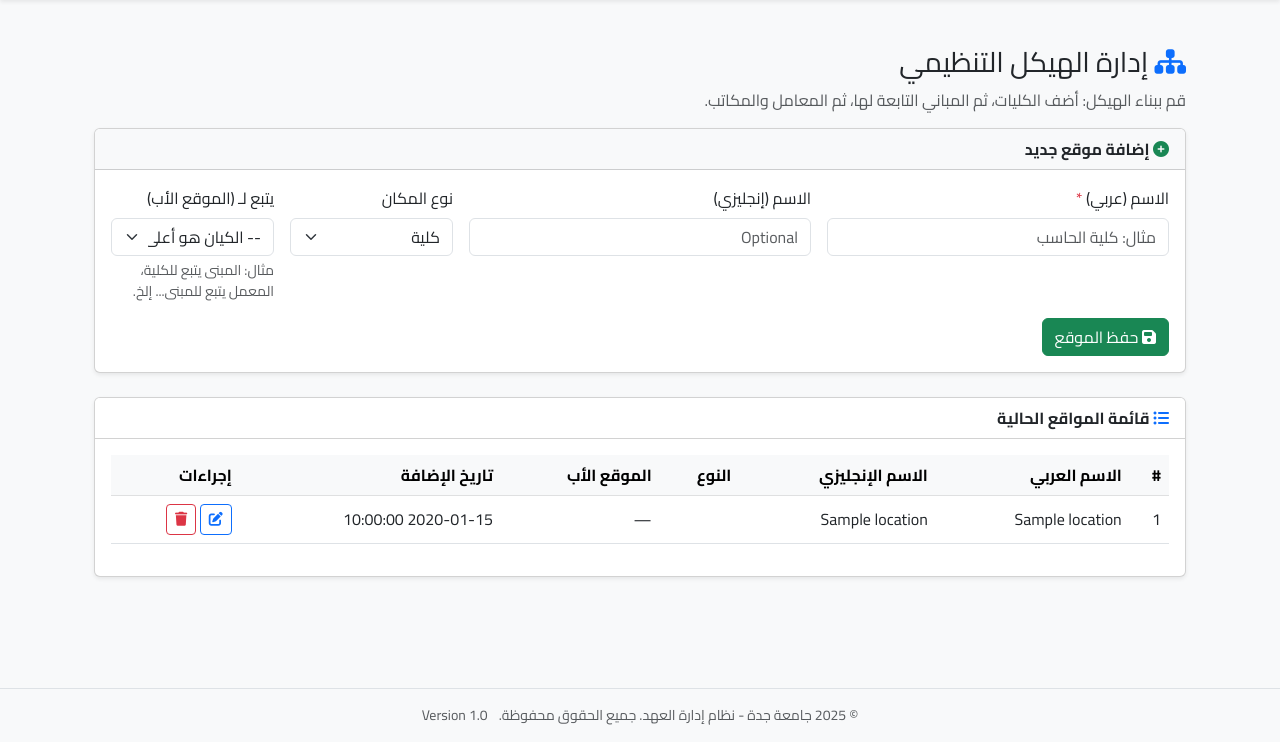
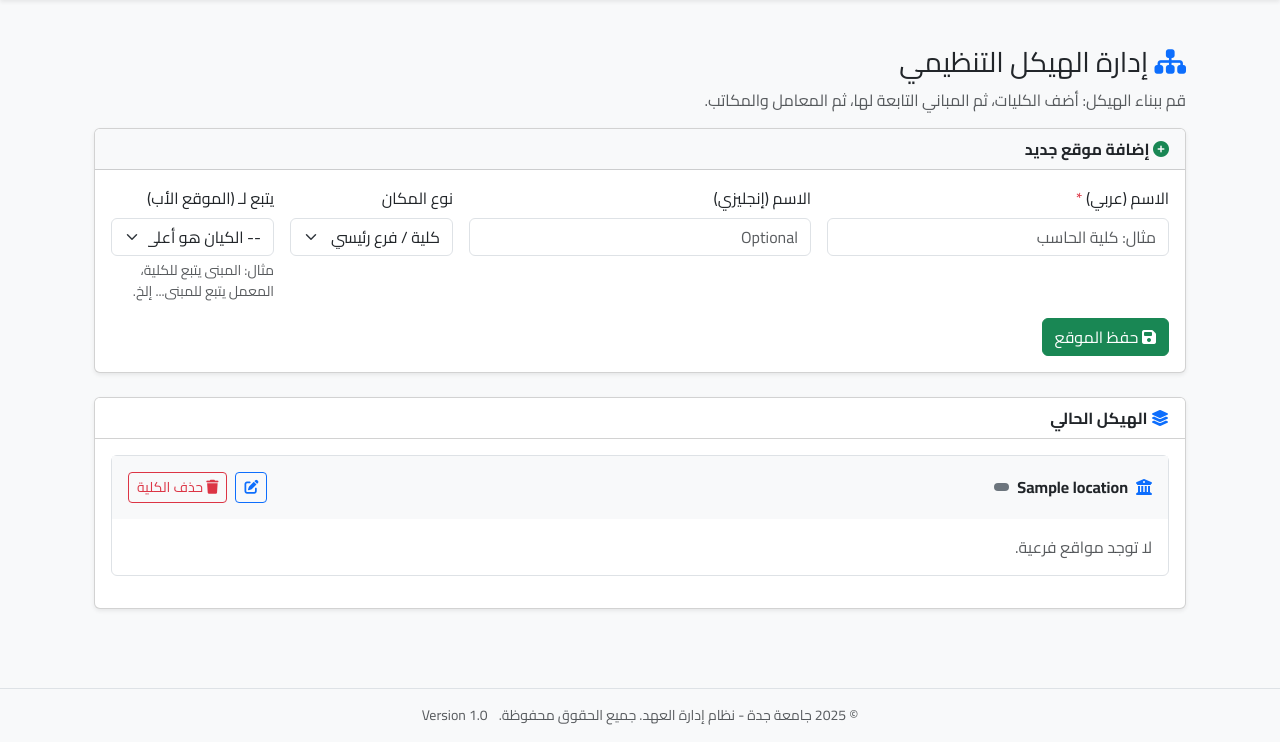
Before and after one commit to Azvibmix1Azvibmix1/it_inventory, a PHP site: page /it_inventory/locations in a window 1280 px wide. Shown: the part 58-800 px from the top of the page. Run offline with PHP 8.4, Linux system fonts and the light colour scheme; the visitor is signed in with stand-in values (Sample User, id 1); tables that the repository leaves empty or names only in its code hold one stand-in row (values such as "Sample post").

Commit message:
Fix navbar & layout issues

```diff
--- a/app/controllers/LocationsController.php
+++ b/app/controllers/LocationsController.php
@@ -6,7 +6,7 @@ class LocationsController extends Controller
 
     public function __construct()
     {
-        // لازم يكون مسجل دخول
+        // لازم يكون مسجّل دخول
         if (!isLoggedIn()) {
             redirect('index.php?page=login');
         }
@@ -14,47 +14,49 @@ class LocationsController extends Controller
         $this->locationModel = $this->model('Location');
     }
 
-    // صفحة عرض المواقع (الهيكل كامل)
+    /**
+     * صفحة عرض الهيكل + نموذج إضافة موقع جديد
+     */
     public function index()
     {
-        // نجيب كل المواقع، ونستخدمها في الجدول + القوائم المنسدلة
         $locations = $this->locationModel->getAll();
 
         $data = [
-            'locations'  => $locations,
-            // حقول جاهزة للنموذج (لتفادي undefined index)
-            'name_ar'    => '',
-            'name_en'    => '',
-            'type'       => '',
-            'parent_id'  => '',
-            'name_err'   => ''
+            'locations' => $locations,
+            'name_ar'   => '',
+            'name_en'   => '',
+            'type'      => 'College',
+            'parent_id' => '',
+            'name_err'  => '',
         ];
 
         $this->view('locations/index', $data);
     }
 
-    // إضافة موقع جديد (فرع / كلية / مبنى / طابق / معمل / مكتب / مستودع)
+    /**
+     * إضافة موقع جديد (كلية / مبنى / طابق / معمل / مكتب / مستودع)
+     */
     public function add()
     {
-        // صلاحية بسيطة: نخلي فقط المديرين والسوبر أدمن
+        // صلاحية: المديرين + السوبر أدمن فقط
         if (!isSuperAdmin() && !isManager()) {
             flash('access_denied', 'إضافة المواقع مسموحة للمديرين فقط', 'alert alert-danger');
             redirect('index.php?page=locations/index');
             exit;
         }
 
-        if ($_SERVER['REQUEST_METHOD'] == 'POST') {
-
+        if ($_SERVER['REQUEST_METHOD'] === 'POST') {
             $_POST = filter_input_array(INPUT_POST, FILTER_SANITIZE_STRING);
 
             $data = [
                 'name_ar'   => trim($_POST['name_ar'] ?? ''),
                 'name_en'   => trim($_POST['name_en'] ?? ''),
                 'type'      => trim($_POST['type'] ?? 'Building'),
-                'parent_id' => !empty($_POST['parent_id']) ? trim($_POST['parent_id']) : null,
-                'name_err'  => ''
+                'parent_id' => !empty($_POST['parent_id']) ? (int) $_POST['parent_id'] : null,
+                'name_err'  => '',
             ];
 
+            // تحقق بسيط
             if (empty($data['name_ar'])) {
                 $data['name_err'] = 'الاسم العربي مطلوب';
             }
@@ -67,37 +69,36 @@ class LocationsController extends Controller
                     die('خطأ في قاعدة البيانات أثناء إضافة الموقع');
                 }
             } else {
-                // نرجع لنفس الصفحة ونظهر رسالة الخطأ
-                flash('location_msg', $data['name_err'], 'alert alert-danger');
-                redirect('index.php?page=locations/index');
+                // لو فيه خطأ نرجّع نفس الصفحة مع القائمة كاملة
+                $data['locations'] = $this->locationModel->getAll();
+                $this->view('locations/index', $data);
             }
-
         } else {
             // GET → رجع لصفحة المواقع
             redirect('index.php?page=locations/index');
         }
     }
 
-    // تعديل موقع
+    /**
+     * تعديل موقع
+     */
     public function edit($id)
     {
-        // صلاحية للمديرين / السوبر أدمن
         if (!isSuperAdmin() && !isManager()) {
             flash('access_denied', 'تعديل المواقع مسموح للمديرين فقط', 'alert alert-danger');
             redirect('index.php?page=locations/index');
             exit;
         }
 
-        if ($_SERVER['REQUEST_METHOD'] == 'POST') {
-
+        if ($_SERVER['REQUEST_METHOD'] === 'POST') {
             $_POST = filter_input_array(INPUT_POST, FILTER_SANITIZE_STRING);
 
             $data = [
-                'id'        => $id,
+                'id'        => (int) $id,
                 'name_ar'   => trim($_POST['name_ar'] ?? ''),
                 'name_en'   => trim($_POST['name_en'] ?? ''),
                 'type'      => trim($_POST['type'] ?? ''),
-                'parent_id' => !empty($_POST['parent_id']) ? trim($_POST['parent_id']) : null
+                'parent_id' => !empty($_POST['parent_id']) ? (int) $_POST['parent_id'] : null,
             ];
 
             if ($this->locationModel->update($data)) {
@@ -106,33 +107,33 @@ class LocationsController extends Controller
             } else {
                 die('حدث خطأ أثناء تحديث بيانات الموقع');
             }
-
         } else {
-            // GET: عرض الفورم مع بيانات الموقع
-            $location   = $this->locationModel->getLocationById($id);
-            $locations  = $this->locationModel->getAll();
+            // GET → نعرض نموذج التعديل
+            $location  = $this->locationModel->getLocationById($id);
+            $locations = $this->locationModel->getAll();
 
             if (!$location) {
                 redirect('index.php?page=locations/index');
             }
 
             $data = [
-                'id'         => $id,
-                'name_ar'    => $location->name_ar,
-                'name_en'    => $location->name_en,
-                'type'       => $location->type,
-                'parent_id'  => $location->parent_id,
-                'locations'  => $locations
+                'id'        => $location->id,
+                'name_ar'   => $location->name_ar,
+                'name_en'   => $location->name_en,
+                'type'      => $location->type,
+                'parent_id' => $location->parent_id,
+                'locations' => $locations,
             ];
 
             $this->view('locations/edit', $data);
         }
     }
 
-    // حذف موقع
+    /**
+     * حذف موقع
+     */
     public function delete($id = null)
     {
-        // صلاحية للمديرين / السوبر أدمن
         if (!isSuperAdmin() && !isManager()) {
             flash('access_denied', 'حذف المواقع مسموح للمديرين فقط', 'alert alert-danger');
             redirect('index.php?page=locations/index');
@@ -140,7 +141,7 @@ class LocationsController extends Controller
         }
 
         if (empty($id)) {
-            $id = isset($_GET['id']) ? (int)$_GET['id'] : 0;
+            $id = isset($_GET['id']) ? (int) $_GET['id'] : 0;
         }
 
         if ($this->locationModel->delete($id)) {
--- a/app/helpers/session_helper.php
+++ b/app/helpers/session_helper.php
@@ -39,17 +39,21 @@ function currentRole() {
     return $_SESSION['user_role'] ?? 'user';
 }
 
-function isUser() {
+function isUser()      {
     return currentRole() === 'user';
 }
 
 function isManager() {
-    return currentRole() === 'manager';
+    $role = currentRole();
+    // نخلي admin له صلاحيات المدير
+    return $role === 'manager' || $role === 'admin';
 }
 
 function isSuperAdmin() {
+    // السوبر أدمن بس هو اللي له صلاحية كاملة
     return currentRole() === 'superadmin';
 }
+
 
 /**
  * صلاحيات مرنة (RBAC)
--- a/app/views/locations/index.php
+++ b/app/views/locations/index.php
@@ -1,7 +1,29 @@
 <?php require_once APPROOT . '/views/layouts/header.php'; ?>
+
+<?php
+// تأكد أن المصفوفة موجودة
+$locations = $data['locations'] ?? [];
+
+// تجميع حسب الـ parent_id عشان نرسم شجرة
+$byParent = [];
+foreach ($locations as $loc) {
+    $pid = $loc->parent_id;
+    if ($pid === null) {
+        $pid = 0; // الجذور
+    }
+    if (!isset($byParent[$pid])) {
+        $byParent[$pid] = [];
+    }
+    $byParent[$pid][] = $loc;
+}
+
+// الجذور = مواقع بدون parent_id
+$roots = $byParent[0] ?? [];
+?>
 
 <div class="container mt-4">
 
+    <!-- عنوان -->
     <div class="row mb-3">
         <div class="col-md-8">
             <h1 class="h3">
@@ -14,11 +36,7 @@
         </div>
     </div>
 
-    <?php if (flash('location_msg')): ?>
-        <!-- الرسالة تظهر من session_helper إن كنت مسويها ترجع القيمة -->
-    <?php endif; ?>
-
-    <!-- إضافة موقع جديد -->
+    <!-- نموذج إضافة موقع جديد -->
     <div class="card shadow-sm mb-4">
         <div class="card-header bg-light d-flex justify-content-between align-items-center">
             <span class="fw-bold">
@@ -34,6 +52,7 @@
                     <input type="text"
                            name="name_ar"
                            class="form-control"
+                           value="<?php echo htmlspecialchars($data['name_ar'] ?? ''); ?>"
                            placeholder="مثال: كلية الحاسب"
                            required>
                 </div>
@@ -43,19 +62,29 @@
                     <input type="text"
                            name="name_en"
                            class="form-control"
+                           value="<?php echo htmlspecialchars($data['name_en'] ?? ''); ?>"
                            placeholder="Optional">
                 </div>
 
                 <div class="col-md-2">
                     <label class="form-label">نوع المكان</label>
                     <select name="type" class="form-select">
-                        <option value="College">كلية</option>
-                        <option value="Branch">فرع رئيسي</option>
-                        <option value="Building">مبنى</option>
-                        <option value="Floor">طابق</option>
-                        <option value="Lab">معمل</option>
-                        <option value="Office">مكتب</option>
-                        <option value="Store">مستودع</option>
+                        <?php
+                        $currentType = $data['type'] ?? 'College';
+                        $types = [
+                            'College'  => 'كلية / فرع رئيسي',
+                            'Building' => 'مبنى',
+                            'Floor'    => 'طابق',
+                            'Lab'      => 'معمل',
+                            'Office'   => 'مكتب',
+                            'Store'    => 'مستودع',
+                        ];
+                        foreach ($types as $value => $label):
+                        ?>
+                            <option value="<?php echo $value; ?>" <?php echo ($currentType === $value ? 'selected' : ''); ?>>
+                                <?php echo $label; ?>
+                            </option>
+                        <?php endforeach; ?>
                     </select>
                 </div>
 
@@ -63,18 +92,25 @@
                     <label class="form-label">يتبع لـ (الموقع الأب)</label>
                     <select name="parent_id" class="form-select">
                         <option value="">-- الكيان هو أعلى مستوى --</option>
-                        <?php if (!empty($data['locations'])): ?>
-                            <?php foreach ($data['locations'] as $loc): ?>
-                                <option value="<?php echo $loc->id; ?>">
-                                    <?php echo $loc->name_ar . ' - ' . $loc->type; ?>
+                        <?php foreach ($locations as $loc): ?>
+                            <option value="<?php echo $loc->id; ?>"
+                                <?php echo (!empty($data['parent_id']) && $data['parent_id'] == $loc->id) ? 'selected' : ''; ?>>
+                                <?php echo htmlspecialchars($loc->name_ar) . ' - ' . $loc->type; ?>
                             </option>
                         <?php endforeach; ?>
-                        <?php endif; ?>
                     </select>
                     <div class="form-text">
                         مثال: المبنى يتبع للكلية، المعمل يتبع للمبنى... إلخ.
                     </div>
                 </div>
+
+                <?php if (!empty($data['name_err'])): ?>
+                    <div class="col-12">
+                        <div class="alert alert-danger mb-0">
+                            <?php echo htmlspecialchars($data['name_err']); ?>
+                        </div>
+                    </div>
+                <?php endif; ?>
 
                 <div class="col-12">
                     <button type="submit" class="btn btn-success">
@@ -86,87 +122,122 @@
         </div>
     </div>
 
-    <!-- جدول المواقع -->
-    <div class="card shadow-sm">
-        <div class="card-header bg-white">
+    <!-- عرض الهيكل الحالي (هرمي) -->
+    <div class="card shadow-sm mb-4">
+        <div class="card-header bg-white d-flex justify-content-between align-items-center">
             <span class="fw-bold">
-                <i class="fa fa-list-ul text-primary"></i>
-                قائمة المواقع الحالية
+                <i class="fa fa-layer-group text-primary"></i>
+                الهيكل الحالي
             </span>
         </div>
         <div class="card-body">
-            <?php if (!empty($data['locations'])): ?>
-                <div class="table-responsive">
-                    <table class="table table-hover align-middle">
-                        <thead class="table-light">
-                            <tr>
-                                <th>#</th>
-                                <th>الاسم العربي</th>
-                                <th>الاسم الإنجليزي</th>
-                                <th>النوع</th>
-                                <th>الموقع الأب</th>
-                                <th>تاريخ الإضافة</th>
-                                <th>إجراءات</th>
-                            </tr>
-                        </thead>
-                        <tbody>
-                            <?php foreach ($data['locations'] as $loc): ?>
-                                <tr>
-                                    <td><?php echo $loc->id; ?></td>
-                                    <td><?php echo htmlspecialchars($loc->name_ar); ?></td>
-                                    <td><?php echo htmlspecialchars($loc->name_en); ?></td>
-                                    <td>
+
+            <?php if (empty($roots)): ?>
+                <p class="text-muted mb-0">
+                    لا توجد أي مواقع مضافة حالياً. ابدأ بإضافة الكلية الأولى من النموذج أعلاه.
+                </p>
+            <?php else: ?>
+
+                <?php foreach ($roots as $root): ?>
+                    <?php $children = $byParent[$root->id] ?? []; ?>
+
+                    <div class="mb-3 border rounded">
+                        <!-- الكلية / الفرع -->
+                        <div class="d-flex justify-content-between align-items-center p-3 bg-light">
+                            <div class="d-flex align-items-center gap-2">
+                                <i class="fa fa-university text-primary"></i>
+                                <strong><?php echo htmlspecialchars($root->name_ar); ?></strong>
+                                <span class="badge bg-secondary">
                                     <?php
-                                            switch ($loc->type) {
+                                    switch ($root->type) {
                                         case 'College':  echo 'كلية'; break;
                                         case 'Branch':   echo 'فرع رئيسي'; break;
+                                        default:         echo $root->type;
+                                    }
+                                    ?>
+                                </span>
+                            </div>
+
+                            <div class="d-flex align-items-center gap-2">
+                                <a href="<?php echo URLROOT; ?>/index.php?page=locations/edit&id=<?php echo $root->id; ?>"
+                                   class="btn btn-sm btn-outline-primary">
+                                    <i class="fa fa-edit"></i>
+                                </a>
+                                <a href="<?php echo URLROOT; ?>/index.php?page=locations/delete&id=<?php echo $root->id; ?>"
+                                   class="btn btn-sm btn-outline-danger"
+                                   onclick="return confirm('هل أنت متأكد من حذف هذا الموقع وكل المواقع التابعة له (إن وجدت)؟');">
+                                    <i class="fa fa-trash"></i> حذف الكلية
+                                </a>
+                            </div>
+                        </div>
+
+                        <!-- الأبناء المباشرين (مباني / معامل / مكاتب...) -->
+                        <div class="p-3">
+
+                            <?php if (empty($children)): ?>
+                                <p class="text-muted mb-0">لا توجد مواقع فرعية.</p>
+                            <?php else: ?>
+
+                                <?php foreach ($children as $child): ?>
+                                    <?php $grandChildren = $byParent[$child->id] ?? []; ?>
+
+                                    <div class="border rounded p-2 mb-2 ms-3">
+                                        <div class="d-flex justify-content-between align-items-center">
+                                            <div>
+                                                <strong><?php echo htmlspecialchars($child->name_ar); ?></strong>
+                                                <span class="badge bg-info text-dark ms-2">
+                                                    <?php
+                                                    switch ($child->type) {
                                                         case 'Building': echo 'مبنى'; break;
                                                         case 'Floor':    echo 'طابق'; break;
                                                         case 'Lab':      echo 'معمل'; break;
                                                         case 'Office':   echo 'مكتب'; break;
                                                         case 'Store':    echo 'مستودع'; break;
-                                                default:         echo $loc->type;
+                                                        default:         echo $child->type;
                                                     }
                                                     ?>
-                                    </td>
-                                    <td>
-                                        <?php
-                                            // نطالع اسم الأب من نفس المصفوفة
-                                            $parentName = '—';
-                                            if (!empty($loc->parent_id)) {
-                                                foreach ($data['locations'] as $parent) {
-                                                    if ($parent->id == $loc->parent_id) {
-                                                        $parentName = $parent->name_ar;
-                                                        break;
-                                                    }
-                                                }
-                                            }
-                                            echo $parentName;
-                                        ?>
-                                    </td>
-                                    <td><?php echo $loc->created_at; ?></td>
-                                    <td>
-                                        <a href="<?php echo URLROOT; ?>/index.php?page=locations/edit&id=<?php echo $loc->id; ?>"
+                                                </span>
+                                            </div>
+
+                                            <div class="d-flex gap-2">
+                                                <a href="<?php echo URLROOT; ?>/index.php?page=locations/edit&id=<?php echo $child->id; ?>"
                                                    class="btn btn-sm btn-outline-primary">
                                                     <i class="fa fa-edit"></i>
                                                 </a>
-
-                                        <a href="<?php echo URLROOT; ?>/index.php?page=locations/delete&id=<?php echo $loc->id; ?>"
+                                                <a href="<?php echo URLROOT; ?>/index.php?page=locations/delete&id=<?php echo $child->id; ?>"
                                                    class="btn btn-sm btn-outline-danger"
                                                    onclick="return confirm('هل أنت متأكد من حذف هذا الموقع؟');">
-                                            <i class="fa fa-trash"></i>
+                                                    <i class="fa fa-trash"></i> حذف
                                                 </a>
-                                    </td>
-                                </tr>
+                                            </div>
+                                        </div>
+
+                                        <?php if (!empty($grandChildren)): ?>
+                                            <ul class="mt-2 mb-0">
+                                                <?php foreach ($grandChildren as $g): ?>
+                                                    <li>
+                                                        <?php echo htmlspecialchars($g->name_ar); ?>
+                                                        <span class="badge bg-light text-muted">
+                                                            <?php echo $g->type; ?>
+                                                        </span>
+                                                        <a href="<?php echo URLROOT; ?>/index.php?page=locations/edit&id=<?php echo $g->id; ?>"
+                                                           class="text-primary ms-2">
+                                                            <i class="fa fa-pen"></i>
+                                                        </a>
+                                                    </li>
                                                 <?php endforeach; ?>
-                        </tbody>
-                    </table>
+                                            </ul>
+                                        <?php endif; ?>
                                     </div>
-            <?php else: ?>
-                <p class="text-muted mb-0">
-                    لا توجد أي مواقع مضافة حالياً. ابدأ بإضافة الكلية الأولى من النموذج أعلاه.
-                </p>
+                                <?php endforeach; ?>
+
                             <?php endif; ?>
+                        </div>
+                    </div>
+                <?php endforeach; ?>
+
+            <?php endif; ?>
+
         </div>
     </div>
 
```
Lines whose indentation alone changed are shown as unchanged.
